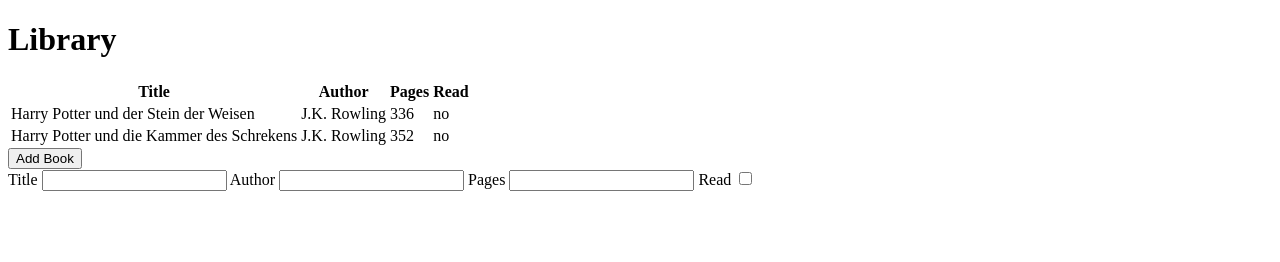
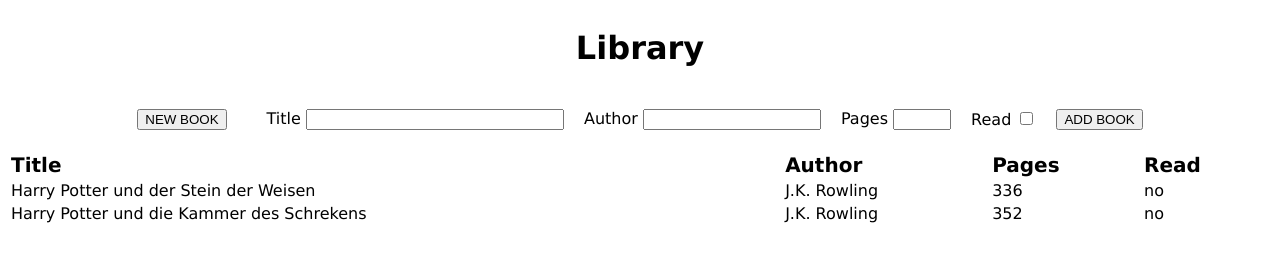
Before and after one commit to Stonehagen/odin-library, a plain HTML site: page index.html in a window 1280 px wide. Drawn offline with Linux system fonts and the light colour scheme.

Commit message:
add css styling

```diff
--- a/index.html
+++ b/index.html
@@ -12,6 +12,28 @@
     <div class="container">
         <div class="header">
             <h1>Library</h1>
+            <div class="add-book">
+                <button class="add-book-button">NEW BOOK</button>
+                <form action="POST" class="add-book-form">
+                    <div class="form-wrap">
+                        <label for="title">Title</label>
+                        <input type="text" id="title" name="title">
+                    </div>
+                    <div class="form-wrap">
+                        <label for="author">Author</label>
+                        <input type="text" id="author" name="author">
+                    </div>
+                    <div class="form-wrap">
+                        <label for="title">Pages</label>
+                        <input type="number" id="pages" name="pages">
+                    </div>
+                    <div class="form-wrap">
+                        <label for="read">Read</label>
+                        <input type="checkbox" name="read" id="read">
+                    </div>
+                    <button type="submit">ADD BOOK</button>
+                </form>
+            </div>
         </div>
         <div class="table-container">
             <table>
@@ -35,21 +57,6 @@
                 </tr>
             </table>
         </div>
-        <div class="controls">
-            <div class="add-book">
-                <button>Add Book</button>
-            </div>
-            <form action="POST">
-                <label for="title">Title</label>
-                <input type="text" id="title" name="title">
-                <label for="author">Author</label>
-                <input type="text" id="author" name="author">
-                <label for="title">Pages</label>
-                <input type="number" id="pages" name="pages">
-                <label for="read">Read</label>
-                <input type="checkbox" name="read" id="read">
-            </form>
-        </div>
     </div>
 </body>
 </html>
--- a/style.css
+++ b/style.css
@@ -0,0 +1,46 @@
+:root {
+    font-family:Verdana, Geneva, Tahoma, sans-serif
+}
+
+.container {
+    display: flex;
+    flex-direction: column;
+}
+
+.header {
+    display: flex;
+    flex-direction: column;
+    align-items: center;
+}
+
+.add-book {
+    display: flex;
+    gap: 40px;
+    padding: 20px 20px;
+}
+
+.add-book-form {
+    display: flex;
+    gap: 20px;
+}
+
+#pages {
+    width: 50px;
+}
+
+#title {
+    width: 250px;
+}
+
+#author {
+    width: 170px;
+}
+
+.table-container {
+    display: grid;
+}
+
+.table-container th {
+    text-align: left;
+    font-size: 20px;
+}
```
